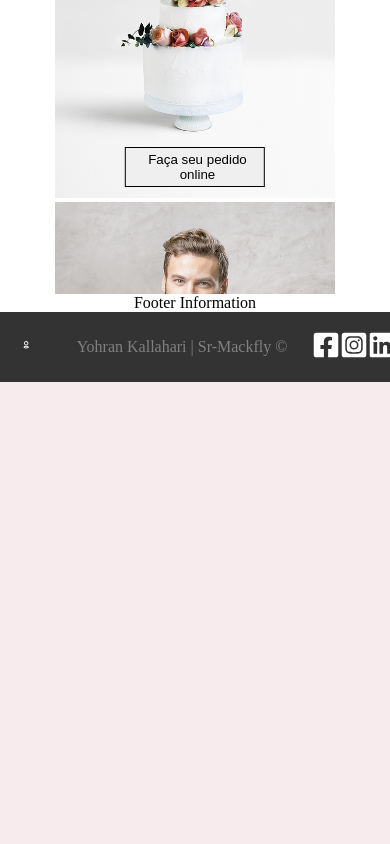
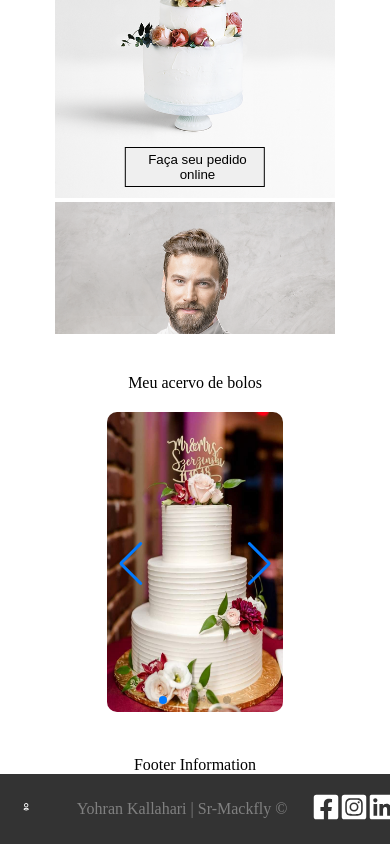
Before and after one commit to yohran1/Portfolio, a React (Create React App) app: page /projeto/srmackfly in a window 390 px wide. Shown: the part 1451-2295 px from the top of the page. Before the commit the page ends 1833 px from the top, so only its background shows below. Built offline with nearby package versions, Linux system fonts and the light colour scheme.

Commit message:
Ajustes na section e criação de carrossel

```diff
--- a/package.json
+++ b/package.json
@@ -11,6 +11,7 @@
     "react-icons": "^4.11.0",
     "react-router-dom": "6.0",
     "react-scripts": "5.0.1",
+    "swiper": "^11.0.4",
     "web-vitals": "^2.1.4"
   },
   "scripts": {
--- a/src/components/project/components/CakesSection.js
+++ b/src/components/project/components/CakesSection.js
@@ -8,7 +8,7 @@ import confeiteiro from '../img/cakes/confeiteiro.webp'
 export default function CakesSection(){
 
     return(
-        <section className={style.section}>
+        <section>
 
             <div className={style.cakes_section}>
                 <div className={style.info}>
--- a/src/components/project/components/CakesSection.module.css
+++ b/src/components/project/components/CakesSection.module.css
@@ -1,6 +1,3 @@
-.section{
-
-}
 .cakes_section{
     display: flex;
     justify-content: space-between;
@@ -40,7 +37,7 @@
     display: flex;
     justify-content: space-between;
     width: 100%;
-    height: 410px;
+    height: 450px;
     overflow: hidden;
 }
 .cakes_box{
@@ -74,7 +71,7 @@
 .cakes_box a button:hover{
     background-color: rgba(0, 0, 0, 0.664);
     color: white;
-    transition: .9s;
+    transition: .5s;
 }
 @media(max-width:700px){
     .cakes_section{
--- /dev/null
+++ b/src/components/project/components/Carrossel.js
@@ -0,0 +1,44 @@
+import 'swiper/css'
+import style from './Carrossel.module.css'
+import 'swiper/css/navigation'
+import 'swiper/css/pagination'
+import 'swiper/css/scrollbar'
+import cakes_1 from '../img/cakes/bolo-1.jpg'
+import cakes_2 from '../img/cakes/bolo-2.jpg'
+import cakes_3 from '../img/cakes/bolo-3.jpg'
+import cakes_4 from '../img/cakes/bolo-4.jpg'
+import cakes_5 from '../img/cakes/bolo-5.jpg'
+import { Swiper, SwiperSlide } from 'swiper/react'
+import { register } from 'swiper/element/bundle'
+register()
+
+const data = [cakes_1, cakes_2, cakes_3, cakes_4, cakes_5]
+
+
+export default function Carrossel(){
+
+    return(
+        <div className={style.slide}>
+            <p>Meu acervo de bolos</p>
+
+            <Swiper
+                slidesPerView={1}
+                pagination={{clickable: true}}
+                navigation
+                loop
+            >
+                {data.map((item, index) => {
+                    return(
+                        <SwiperSlide key={index}>
+                            <img
+                                src={item}
+                                alt='slide'
+                                className={style.slide_item}
+                            />
+                        </SwiperSlide>
+                    )})}
+
+            </Swiper>
+        </div>
+    )
+}
--- /dev/null
+++ b/src/components/project/components/Carrossel.module.css
@@ -0,0 +1,22 @@
+.slide{
+    width: 50%;
+    margin: 40px auto;
+  }
+  .slide p{
+    margin: 20px auto;
+  }
+  .slide_item{
+    width: 50%;
+    height: 380px;
+    border-radius: 10px;
+  }
+@media(max-width:650px){
+
+    .slides{
+        width: 100%;
+    }
+    .slide_item{
+        width: 100%;
+        height: 300px;
+    }
+}
--- a/src/components/project/components/NavBar.module.css
+++ b/src/components/project/components/NavBar.module.css
@@ -16,6 +16,9 @@
     text-decoration: none;
     color: black;
     width: 43%;
+}
+.logo a:hover{
+    color: rgb(255, 218, 238);
 }
 .logo img{
     width: 30%;
--- a/src/components/project/components/pages/SrMackfly.js
+++ b/src/components/project/components/pages/SrMackfly.js
@@ -4,6 +4,7 @@ import Footer from '../../../layout/Footer'
 import NavBar from '../NavBar'
 import cakes_1 from '../../img/cakes/bolo-layout-4.jpg'
 import CakesSection from '../CakesSection'
+import Carrossel from '../Carrossel'
 
 export default function SrMackfly(){
 
@@ -14,11 +15,8 @@ export default function SrMackfly(){
                 <div className={style.cakes_1}>
                     <img src={cakes_1} alt={cakes_1} />
                 </div>
-
                 <CakesSection />
-
-
-
+                <Carrossel />
             </div>
 
 
```
Also changed, not shown: 1 other file (tests, documents, lock files or other folders).
